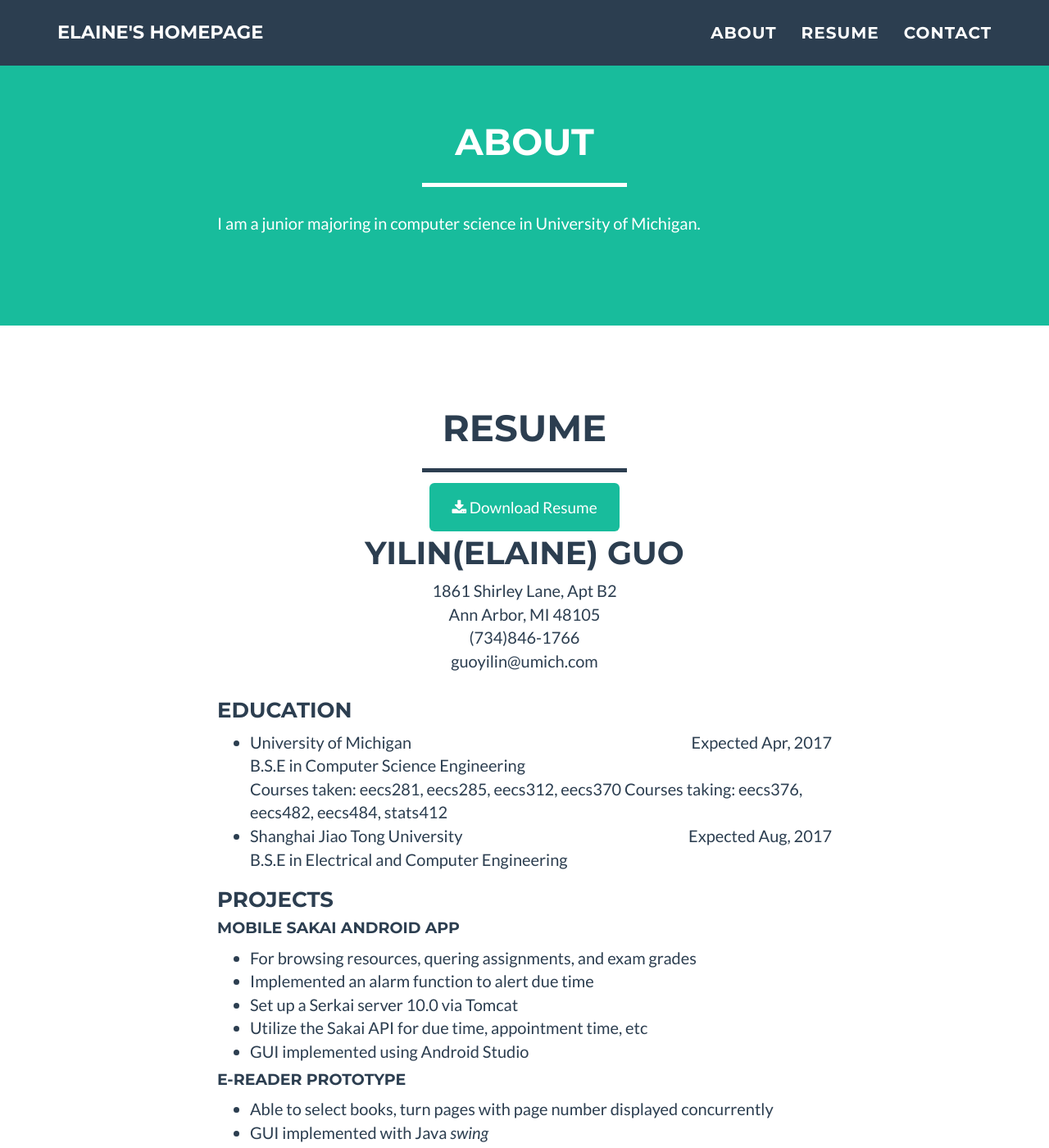
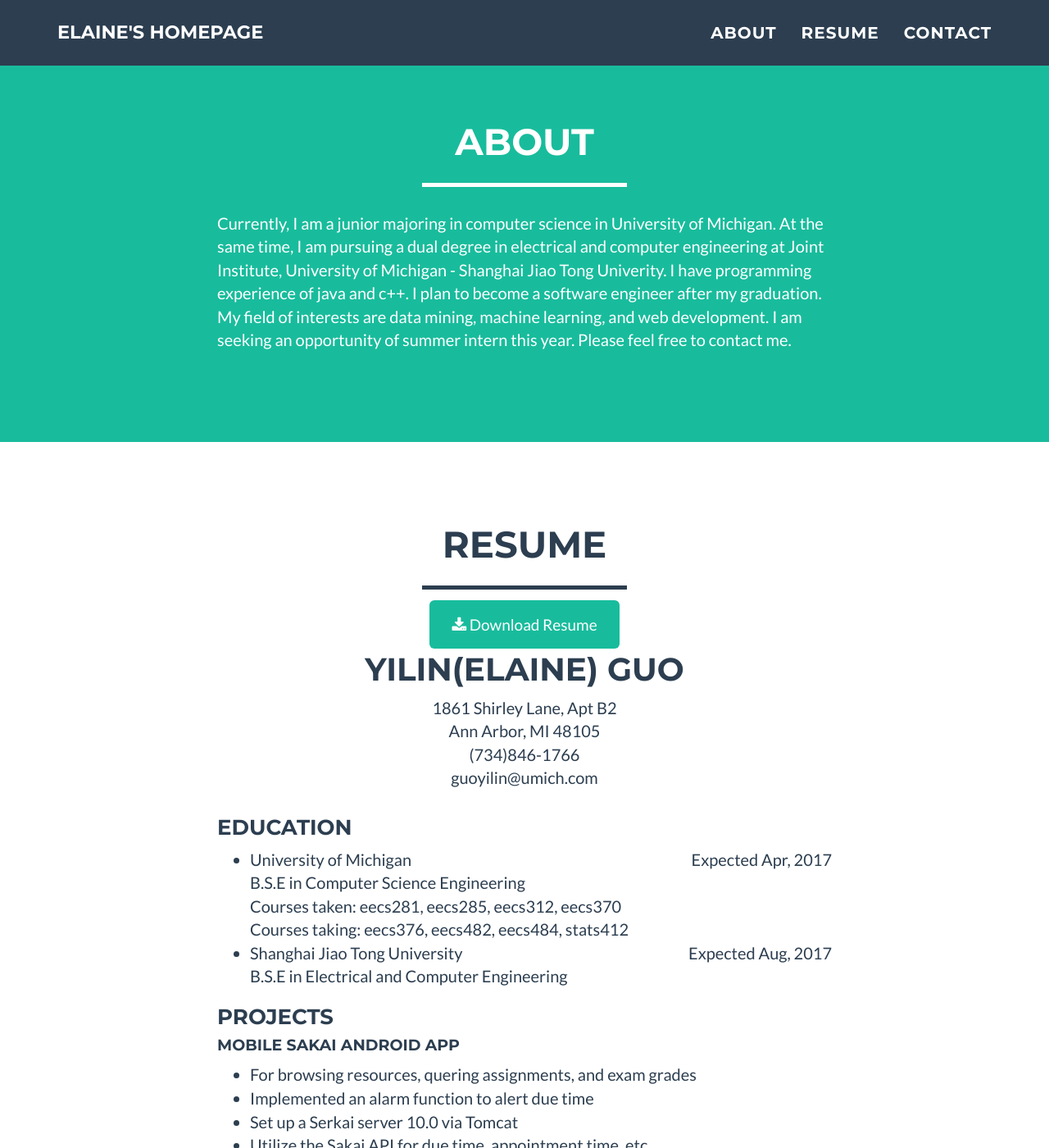
Before and after one commit to YilinGUO/YilinGUO.github.io, a Jekyll site: the page built from index.html, in a window 1280 px wide and 1400 px high, scrolled down 829 px. Shown: the whole window at 82% size. Built offline with Jekyll 4.4.1, drawn with Linux system fonts in a browser that asks for light colours.

Commit message:
updated all

```diff
--- a/_includes/about.html
+++ b/_includes/about.html
@@ -10,7 +10,9 @@
             <div class="row">
                 <div class="col-lg-8 col-lg-offset-2">
                     <p>
-                    I am a junior majoring in computer science in University of Michigan.
+                    Currently, I am a junior majoring in computer science in University of Michigan. At the same time, I am pursuing a dual degree in electrical and computer engineering at Joint Institute, University of Michigan - Shanghai Jiao Tong Univerity.
+
+                    I have programming experience of java and c++. I plan to become a software engineer after my graduation. My field of interests are data mining, machine learning, and web development. I am seeking an opportunity of summer intern this year. Please feel free to contact me.
                     </p>
                 </div>
             </div>
--- a/_includes/portfolio_grid.html
+++ b/_includes/portfolio_grid.html
@@ -36,7 +36,8 @@
                             <li>University of Michigan
                             <span style="float:right;"> Expected Apr, 2017</span><br>
                             B.S.E in Computer Science Engineering<br>
-                            Courses taken: eecs281, eecs285, eecs312, eecs370   Courses taking: eecs376, eecs482, eecs484, stats412</li>
+                            Courses taken: eecs281, eecs285, eecs312, eecs370<br>
+                            Courses taking: eecs376, eecs482, eecs484, stats412</li>
                             <li>Shanghai Jiao Tong University<span style="float:right;"> Expected Aug, 2017</span><br>
                             B.S.E in Electrical and Computer Engineering
                             </li>
```
